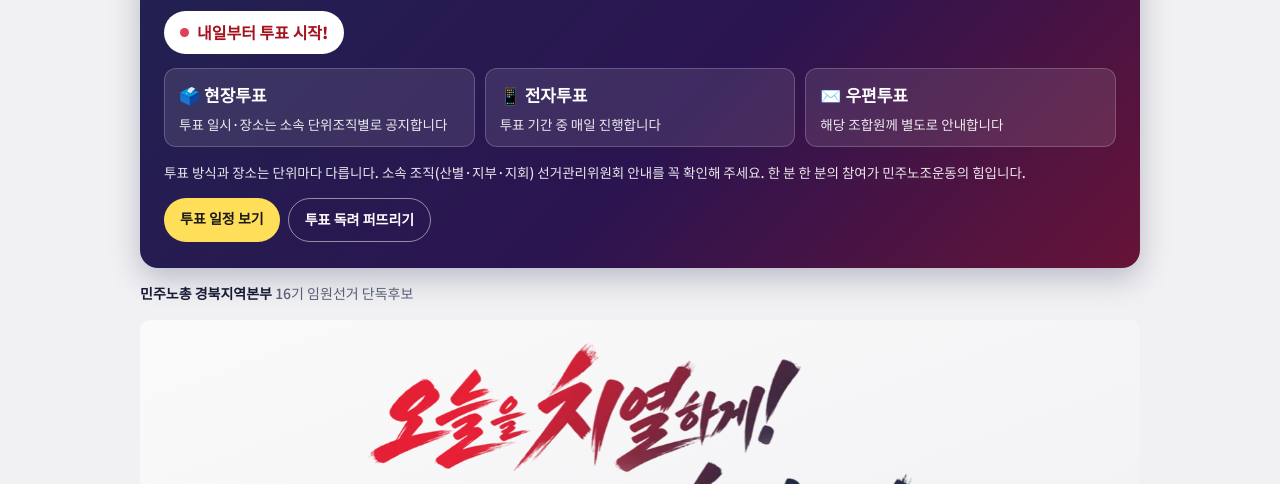
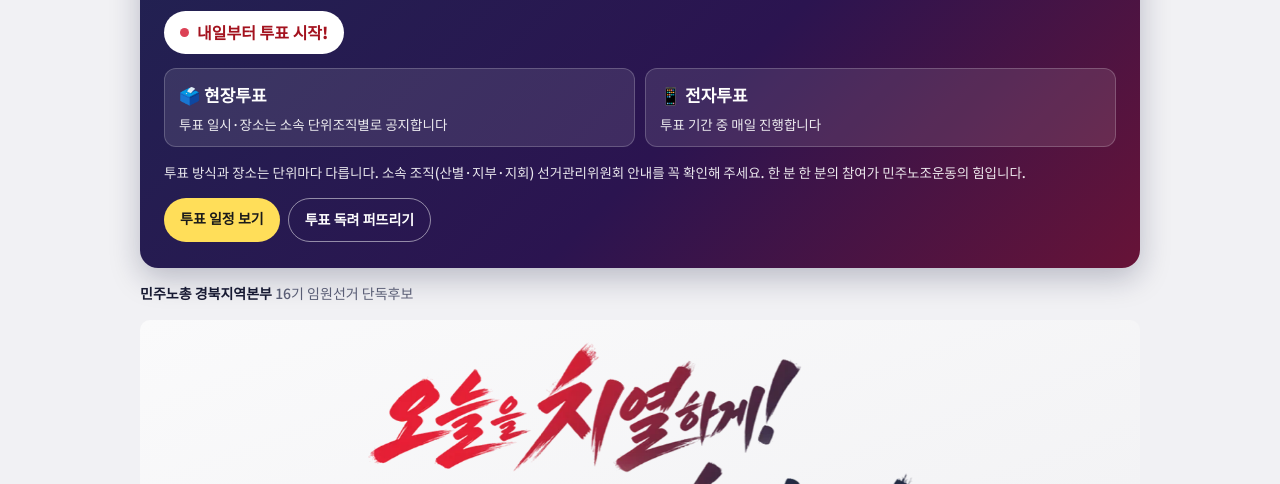
Before and after one commit to gbkctu00/gbkctu2026, a plain HTML site: page index.html in a window 1280 px wide. Shown: the part 316-800 px from the top of the page. Drawn offline with Linux system fonts and the light colour scheme; a web font is replaced by a local one.

Commit message:
우편투표 안내 삭제
Co-Authored-By: Claude Opus 5.5 <noreply@anthropic.com>
Claude-Session: https://claude.ai/code/session_011vjFJDznm8W3z6eYVTHiVJ

```diff
--- a/index.html
+++ b/index.html
@@ -266,7 +266,7 @@ footer b{color:var(--ink)}
 .vbox .vstat{display:inline-flex;align-items:center;gap:8px;justify-self:start;background:#fff;color:#A3121E;font-weight:900;font-size:16px;padding:8px 16px;border-radius:999px}
 .vbox .vstat i{width:9px;height:9px;border-radius:50%;background:#D7263D;animation:vb 1.2s infinite}
 @keyframes vb{50%{opacity:.25}}
-.vbox .vways{display:grid;grid-template-columns:repeat(3,1fr);gap:10px}
+.vbox .vways{display:grid;grid-template-columns:repeat(2,1fr);gap:10px}
 .vbox .vw{background:rgba(255,255,255,.1);border:1px solid rgba(255,255,255,.2);border-radius:12px;padding:12px 14px;display:grid;gap:4px}
 .vbox .vw b{font-size:17px}.vbox .vw span{font-size:13.5px;opacity:.9;line-height:1.5}
 .vbox .vnote{font-size:13.5px;opacity:.9;margin:0}
@@ -606,7 +606,6 @@ dialog.lb button{position:fixed;top:calc(12px + env(safe-area-inset-top,0px));ri
       <div class="vways">
         <div class="vw"><b>🗳️ 현장투표</b><span>투표 일시·장소는 소속 단위조직별로 공지합니다</span></div>
         <div class="vw"><b>📱 전자투표</b><span>투표 기간 중 매일 진행합니다</span></div>
-        <div class="vw"><b>✉️ 우편투표</b><span>해당 조합원께 별도로 안내합니다</span></div>
       </div>
       <p class="vnote">투표 방식과 장소는 단위마다 다릅니다. 소속 조직(산별·지부·지회) 선거관리위원회 안내를 꼭 확인해 주세요. 한 분 한 분의 참여가 민주노조운동의 힘입니다.</p>
       <div class="vrow"><a href="#vote">투표 일정 보기</a><a class="g" href="#spread">투표 독려 퍼뜨리기</a></div>
@@ -852,7 +851,7 @@ const GALLERY = [
 const SCHED = [
   {d:"2026-10-24", label:"10.24(토)", t:"선관위·후보자 합동회의", s:""},
   {d:"2026-10-25", label:"10.25(일)~", t:"선거운동", s:"11.18(수) 24시까지"},
-  {d:"2026-11-19", label:"11.19(목)~25(수)", t:"투표 기간 7일", s:"현장투표(단위조직별 공지)·전자투표(매일)·우편투표(별도 안내)", key:true},
+  {d:"2026-11-19", label:"11.19(목)~25(수)", t:"투표 기간 7일", s:"현장투표(단위조직별 공지)·전자투표(매일)", key:true},
   {d:"2026-11-26", label:"11.26(목)~27(금)", t:"당선자 공고", s:""}
 ];
 /* =============================== */
```
